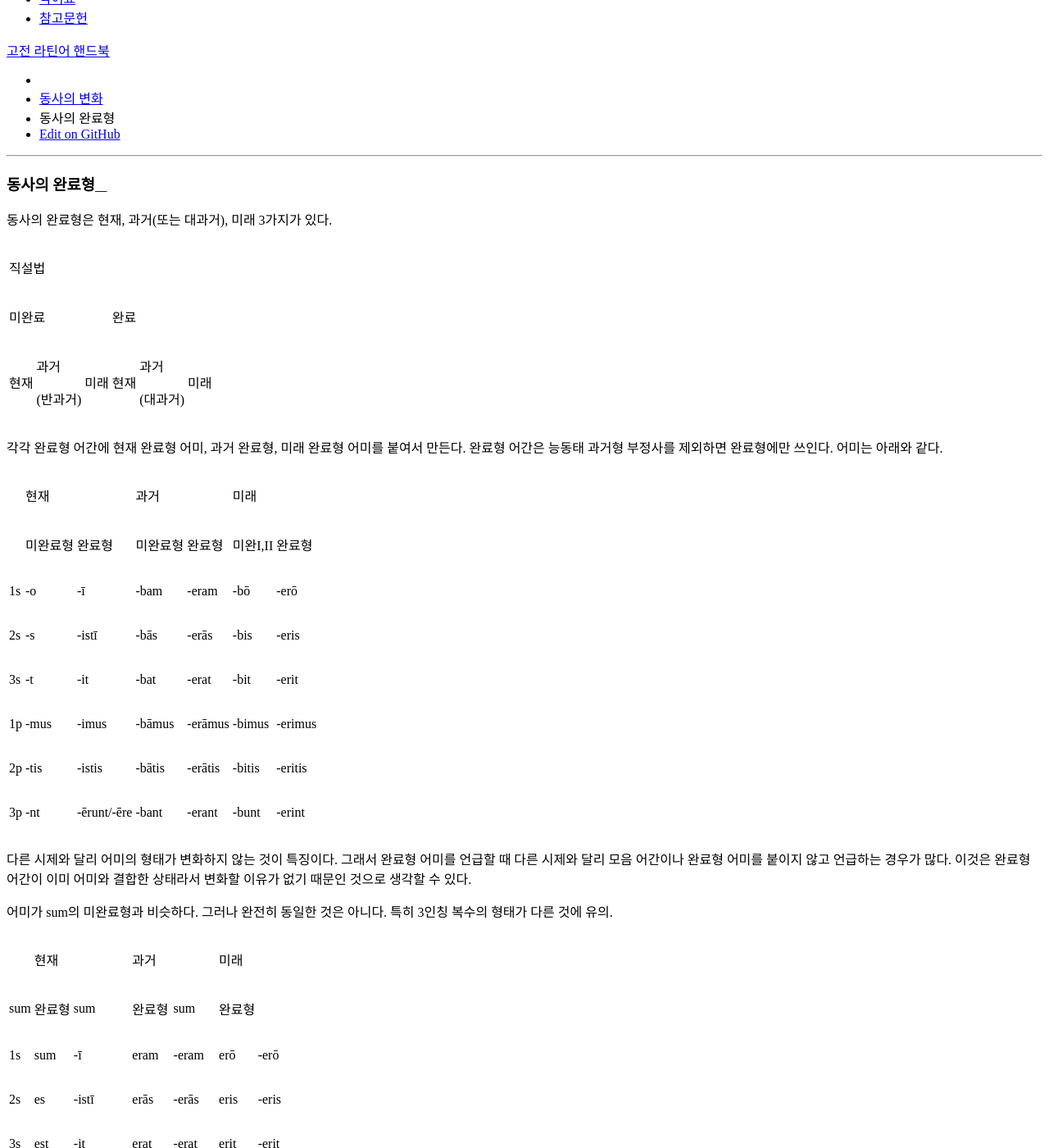
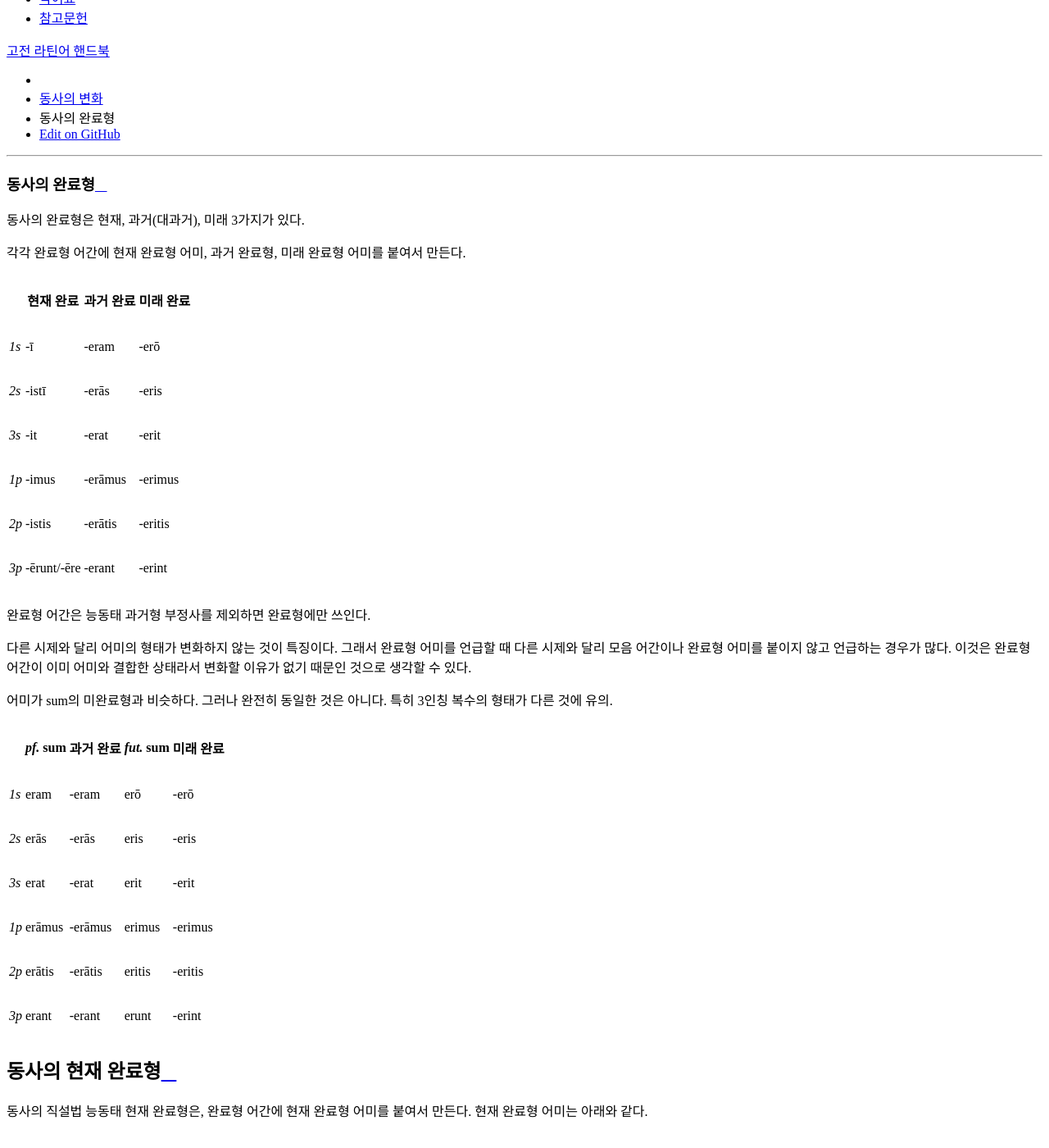
Before and after one commit to kabbala/grammatica_latina, a Sphinx documentation site: the page built from source/coniugatio_verbi/coniugatio_perfecti.rst, in a window 1280 px wide and 1400 px high, scrolled down 7102 px. Shown: the whole window at 82% size. Built offline with Sphinx 7.4.7 and the Read the Docs theme 2.0.0, drawn with Linux system fonts in a browser that asks for light colours; some of the changed text lies outside the part shown.

Commit message:
동사의 완료형 수정

```diff
--- a/source/coniugatio_verbi/coniugatio_perfecti.rst
+++ b/source/coniugatio_verbi/coniugatio_perfecti.rst
@@ -1,65 +1,37 @@
 동사의 완료형
 -------------
 
-동사의 완료형은 현재, 과거(또는 대과거), 미래 3가지가 있다.
+동사의 완료형은 현재, 과거(대과거), 미래 3가지가 있다.
 
-+--------+----------+------+------+----------+------+
-| 직설법                                            |
-+--------+----------+------+------+----------+------+
-| 미완료                   | 완료                   |
-+--------+----------+------+------+----------+------+
-| 현재   | 과거     | 미래 | 현재 | 과거     | 미래 |
-|        |          |      |      |          |      |
-|        | (반과거) |      |      | (대과거) |      |
-+--------+----------+------+------+----------+------+
+각각 완료형 어간에 현재 완료형 어미, 과거 완료형, 미래 완료형 어미를 붙여서 만든다.
 
-각각 완료형 어간에 현재 완료형 어미, 과거 완료형, 미래 완료형 어미를
-붙여서 만든다. 완료형 어간은 능동태 과거형 부정사를 제외하면 완료형에만
-쓰인다. 어미는 아래와 같다.
+.. csv-table::
+   :header-rows: 1
 
-+----------+--------+-------------+--------+-----------------+--------+---------+
-|          | 현재                 | 과거                     |           미래   |
-+----------+--------+-------------+--------+-----------------+--------+---------+
-|          |미완료형| 완료형      |미완료형| 완료형          |미완I,II| 완료형  |
-+----------+--------+-------------+--------+-----------------+--------+---------+
-| 1s       | -o     | -ī          | -bam   | -eram           | -bō    | -erō    |
-+----------+--------+-------------+--------+-----------------+--------+---------+
-| 2s       | -s     | -istī       | -bās   | -erās           | -bis   | -eris   |
-+----------+--------+-------------+--------+-----------------+--------+---------+
-| 3s       | -t     | -it         | -bat   | -erat           | -bit   | -erit   |
-+----------+--------+-------------+--------+-----------------+--------+---------+
-| 1p       | -mus   | -imus       | -bāmus | -erāmus         | -bimus | -erimus |
-+----------+--------+-------------+--------+-----------------+--------+---------+
-| 2p       | -tis   | -istis      | -bātis | -erātis         | -bitis | -eritis |
-+----------+--------+-------------+--------+-----------------+--------+---------+
-| 3p       | -nt    | -ērunt/-ēre | -bant  | -erant          | -bunt  | -erint  |
-+----------+--------+-------------+--------+-----------------+--------+---------+
+   "", "현재 완료", "과거 완료", "미래 완료"
+   :tsig:`1s`, "-ī", "-eram", "-erō"
+   :tsig:`2s`, "-istī", "-erās", "-eris"
+   :tsig:`3s`, "-it", "-erat", "-erit"
+   :tsig:`1p`, "-imus", "-erāmus", "-erimus"
+   :tsig:`2p`, "-istis", "-erātis", "-eritis"
+   :tsig:`3p`, "-ērunt/-ēre", "-erant", "-erint"
 
-다른 시제와 달리 어미의 형태가 변화하지 않는 것이 특징이다. 그래서
-완료형 어미를 언급할 때 다른 시제와 달리 모음 어간이나 완료형 어미를
-붙이지 않고 언급하는 경우가 많다. 이것은 완료형 어간이 이미 어미와
-결합한 상태라서 변화할 이유가 없기 때문인 것으로 생각할 수 있다.
+완료형 어간은 능동태 과거형 부정사를 제외하면 완료형에만 쓰인다.
 
-어미가 sum의 미완료형과 비슷하다. 그러나 완전히 동일한 것은 아니다. 특히
-3인칭 복수의 형태가 다른 것에 유의.
+다른 시제와 달리 어미의 형태가 변화하지 않는 것이 특징이다. 그래서 완료형 어미를 언급할 때 다른 시제와 달리 모음 어간이나 완료형 어미를 붙이지 않고 언급하는 경우가 많다. 이것은 완료형 어간이 이미 어미와 결합한 상태라서 변화할 이유가 없기 때문인 것으로 생각할 수 있다.
 
-+-----+--------+-------------+--------+---------+--------+---------+
-|     | 현재                 | 과거             | 미래             |
-+-----+--------+-------------+--------+---------+--------+---------+
-| sum | 완료형 | sum         | 완료형 | sum     | 완료형           |
-+-----+--------+-------------+--------+---------+--------+---------+
-| 1s  | sum    | -ī          | eram   | -eram   | erō    | -erō    |
-+-----+--------+-------------+--------+---------+--------+---------+
-| 2s  | es     | -istī       | erās   | -erās   | eris   | -eris   |
-+-----+--------+-------------+--------+---------+--------+---------+
-| 3s  | est    | -it         | erat   | -erat   | erit   | -erit   |
-+-----+--------+-------------+--------+---------+--------+---------+
-| 1p  | sumus  | -imus       | erāmus | -erāmus | erimus | -erimus |
-+-----+--------+-------------+--------+---------+--------+---------+
-| 2p  | estis  | -istis      | erātis | -erātis | eritis | -eritis |
-+-----+--------+-------------+--------+---------+--------+---------+
-| 3p  | sunt   | -ērunt/-ēre | erant  | -erant  | erunt  | -erint  |
-+-----+--------+-------------+--------+---------+--------+---------+
+어미가 sum의 미완료형과 비슷하다. 그러나 완전히 동일한 것은 아니다. 특히 3인칭 복수의 형태가 다른 것에 유의.
+
+.. csv-table::
+   :header-rows: 1
+
+   "", ":tsig:`pf.` sum", "과거 완료", ":tsig:`fut.` sum", "미래 완료"
+   :tsig:`1s`, "eram", "-eram", "erō", "-erō"
+   :tsig:`2s`, "erās", "-erās", "eris", "-eris"
+   :tsig:`3s`, "erat", "-erat", "erit", "-erit"
+   :tsig:`1p`, "erāmus", "-erāmus", "erimus", "-erimus"
+   :tsig:`2p`, "erātis", "-erātis", "eritis", "-eritis"
+   :tsig:`3p`, "erant", "-erant", "erunt", "-erint"
 
 동사의 현재 완료형
 ~~~~~~~~~~~~~~~~~~
```
